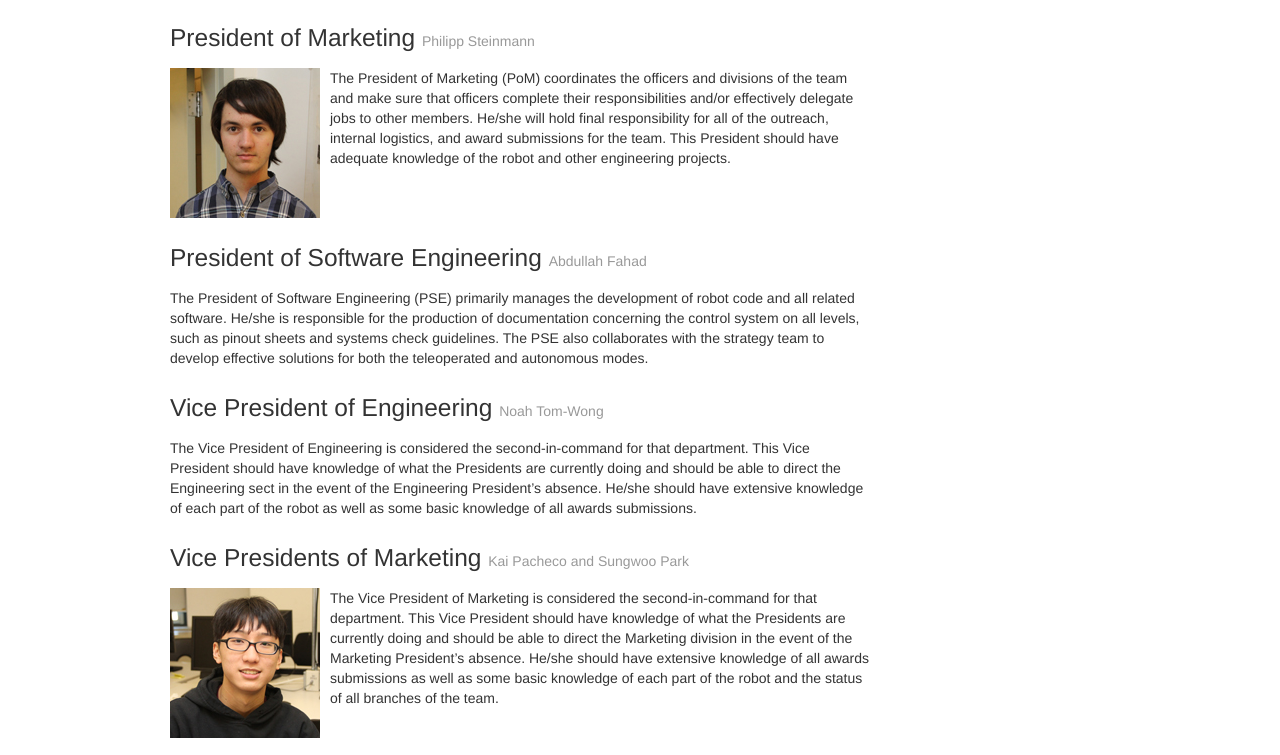
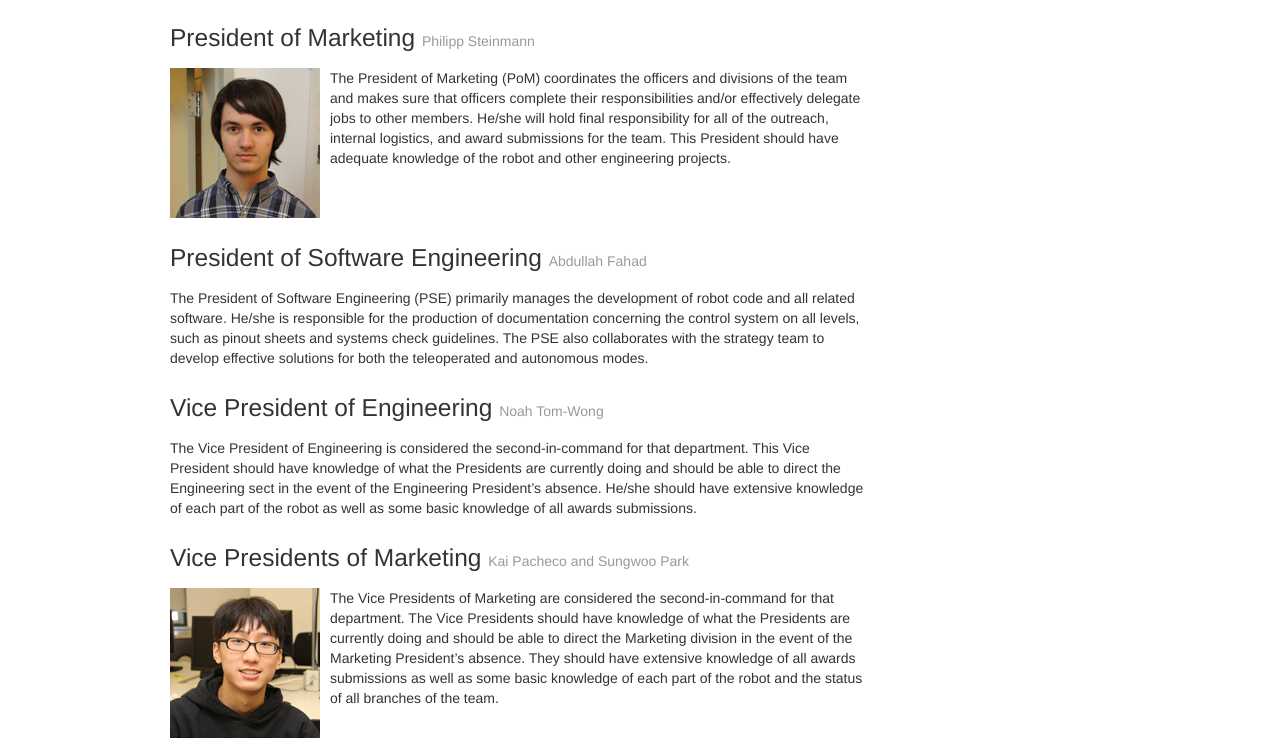
Before and after one commit to StuyPulse/team694.github.io, a Jekyll site: the page built from about/ec/index.md, in a window 1280 px wide and 1400 px high. Shown: the part 352-1107 px from the top of the window. Built offline with Jekyll 4.4.1, drawn with Linux system fonts in a browser that asks for light colours; nearby versions of some CDN libraries; some of the changed text lies outside the part shown.

Commit message:
Fix pluralisms on EC page.

```diff
--- a/about/ec/index.md
+++ b/about/ec/index.md
@@ -59,7 +59,7 @@ The President of Engineering (PoE) and the President of Marketing are the two fi
 ### President of Marketing <small>{{ page.positions.pom.name }}</small>
 <div markdown="1" class="ec-description">
 {% if page.positions.pom.photo %} <img src="{{ page.positions.pom.photo }}" class="ec-photo" alt="President of Marketing"> {% endif %}
-The President of Marketing (PoM) coordinates the officers and divisions of the team and make sure that officers complete their responsibilities and/or effectively delegate jobs to other members. He/she will hold final responsibility for all of the outreach, internal logistics, and award submissions for the team. This President should have adequate knowledge of the robot and other engineering projects.
+The President of Marketing (PoM) coordinates the officers and divisions of the team and makes sure that officers complete their responsibilities and/or effectively delegate jobs to other members. He/she will hold final responsibility for all of the outreach, internal logistics, and award submissions for the team. This President should have adequate knowledge of the robot and other engineering projects.
 </div>
 
 ### President of Software Engineering <small>{{ page.positions.pse.name }}</small>
@@ -78,7 +78,7 @@ The Vice President of Engineering is considered the second-in-command for that d
 <div markdown="1" class="ec-description">
 {% if page.positions.vpom.photo1 %} <img src="{{ page.positions.vpom.photo1 }}" class="ec-photo" alt="Vice Presidents of Marketing"> {% endif %}
 {% if page.positions.vpom.photo2 %} <img src="{{ page.positions.vpom.photo2 }}" class="ec-photo" alt="Vice Presidents of Marketing"> {% endif %}
-The Vice President of Marketing is considered the second-in-command for that department. This Vice President should have knowledge of what the Presidents are currently doing and should be able to direct the Marketing division in the event of the Marketing President's absence. He/she should have extensive knowledge of all awards submissions as well as some basic knowledge of each part of the robot and the status of all branches of the team.
+The Vice Presidents of Marketing are considered the second-in-command for that department. The Vice Presidents should have knowledge of what the Presidents are currently doing and should be able to direct the Marketing division in the event of the Marketing President's absence. They should have extensive knowledge of all awards submissions as well as some basic knowledge of each part of the robot and the status of all branches of the team.
 </div>
 
 ### Vice President of Software Engineering <small>{{ page.positions.vpse.name }}</small>
```
Also changed, not shown: other parts of about/ec/index.md (+1 -1 lines).
